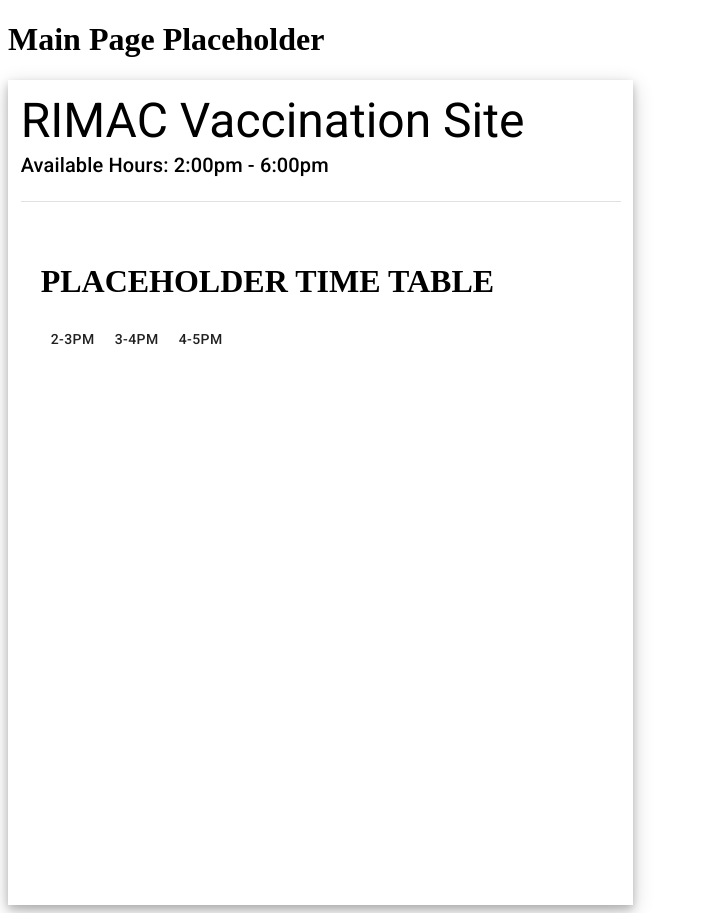
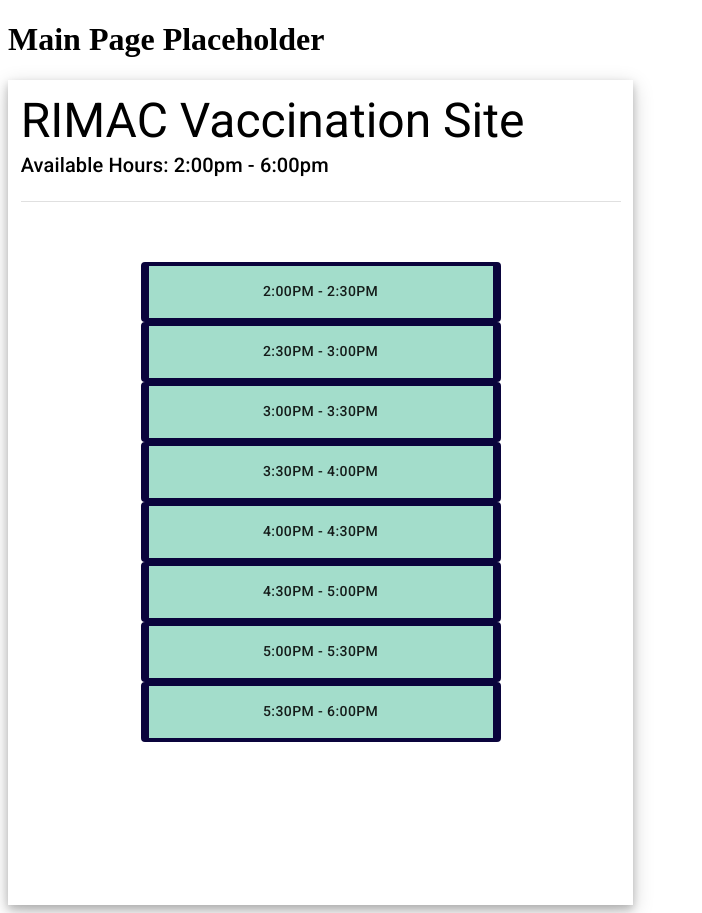
Before and after one commit to kerry918/Enqueue, a React (Create React App) app: page /landing in a window 1280 px wide. Both pictures are taken after a click on the button "SIGN UP". Shown: the whole page, without its empty margins (0-702 px from the left). Built offline with nearby package versions, Linux system fonts and the light colour scheme.

Commit message:
create TimeTable

```diff
--- a/package.json
+++ b/package.json
@@ -9,6 +9,7 @@
     "@testing-library/jest-dom": "^5.11.9",
     "@testing-library/react": "^11.2.5",
     "@testing-library/user-event": "^12.7.1",
+    "moment": "^2.29.1",
     "react": "^17.0.1",
     "react-dom": "^17.0.1",
     "react-router-dom": "^5.2.0",
--- a/src/Components/SiteCard/SiteCard.js
+++ b/src/Components/SiteCard/SiteCard.js
@@ -1,6 +1,7 @@
 import React, { useState } from 'react';
 import { Divider, Typography } from "@material-ui/core";
 import useStyles from "./SiteCard.jss";
+import moment from "moment";
 
 import UserForm from "../UserForm/UserForm"
 import TimeTable from "../TimeTable/TimeTable"
@@ -11,22 +12,22 @@
     const props = {
         site: {
             name: "RIMAC Vaccination Site",
-            startTime: "2:00pm",
-            endTime: "6:00pm",
+            startTime: new moment({ hour: 14, minute: 0 }),
+            endTime: new moment({ hour: 18, minute: 0 }),
         }
     }
     /* ^^^^^ placeholder info ^^^^^ */
     const [timeSelected, setTimeSelected] = useState(null);
 
     const classes = useStyles();
-    const { name, startTime, endTime } = props.site
+    const { site } = props
 
     return (
         <div className={classes.cardContainer}>
             <div className={classes.cardHeader}>
-                <Typography variant="h3">{ name }</Typography>
+                <Typography variant="h3">{ site.name }</Typography>
                 <Typography variant="h6">
-                    { `Available Hours: ${startTime} - ${endTime}` }
+                    { `Available Hours: ${site.startTime.format("h:mma")} - ${site.endTime.format("h:mma")}` }
                 </Typography>
             </div>
             <Divider />
@@ -34,7 +35,7 @@
                 {
                     (timeSelected) ?
                     <UserForm timeSelected={timeSelected} setTimeSelected={setTimeSelected} /> :
-                    <TimeTable setTimeSelected={setTimeSelected} />
+                    <TimeTable site={site} setTimeSelected={setTimeSelected} />
                 }
             </div>
         </div>
--- a/src/Components/TimeTable/TimeTable.js
+++ b/src/Components/TimeTable/TimeTable.js
@@ -1,24 +1,46 @@
 import React from 'react';
 import { Button } from "@material-ui/core";
 import useStyles from "./TimeTable.jss";
+import moment from "moment";
+import { useEffect } from 'react';
+
+function splitTime(startTime, endTime, interval) {
+    const result = [startTime.format("h:mma")];
+    let time = startTime.add(interval, "m");
+    while (time.isBetween(startTime, endTime, undefined, [])) {
+        result.push(time.format("h:mma"));
+        time = time.add(interval, "m");
+    }
+    return result;
+}
 
 export default function TimeTable(props) {
+    // TODO: pass site through props
+    const startTime = new moment({ hour: 14, minute: 0 });
+    const endTime = new moment({ hour: 18, minute: 0 });
+
+    const classes = useStyles();
+
     const setTimeSelected = (time) => {
         props.setTimeSelected(time);
     }
 
+    const interval = 30;
+    const timeblocks = splitTime(startTime, endTime, interval);
+    const timeblockComponents = [];
+
+    for (let i = 0; i < timeblocks.length - 1; i++) {
+        const rangeStr = `${timeblocks[i]} - ${timeblocks[i+1]}`
+        timeblockComponents.push(
+            <Button key={i} className={classes.timeBlock} onClick={() => setTimeSelected(rangeStr)}>
+                { rangeStr }
+            </Button>
+        )
+    }
+
     return (
-        <div>
-            <h1> PLACEHOLDER TIME TABLE </h1>
-            <Button onClick={() => setTimeSelected("2:00pm - 3:00pm")}>
-                2-3pm
-            </Button>
-            <Button onClick={() => setTimeSelected("3:00pm - 4:00pm")}>
-                3-4pm
-            </Button>
-            <Button onClick={() => setTimeSelected("4:00pm - 5:00pm")}>
-                4-5pm
-            </Button>
+        <div className={classes.tableContainer}>
+            { timeblockComponents }
         </div>
     )
 }
--- a/src/Components/TimeTable/TimeTable.jss.js
+++ b/src/Components/TimeTable/TimeTable.jss.js
@@ -1,9 +1,19 @@
 import { makeStyles } from "@material-ui/core/styles";
 
 const useStyles = makeStyles((theme) => ({
-    root: {
-        padding: '2%',
-        paddingTop: '1%'
+    tableContainer: {
+        display: "flex",
+        flexDirection: "column",
+        alignItems: "center",
+        padding: "20px 0 20px 0"
+    },
+    timeBlock: {
+        width: "360px",
+        height: "60px",
+        backgroundColor: "#a3ddcb",
+        borderWidth: "4px 8px",
+        borderColor: "#0a043c",
+        borderStyle: "solid",
     }
 }));
 
```
Also changed, not shown: 1 other file (tests, documents, lock files or other folders).
